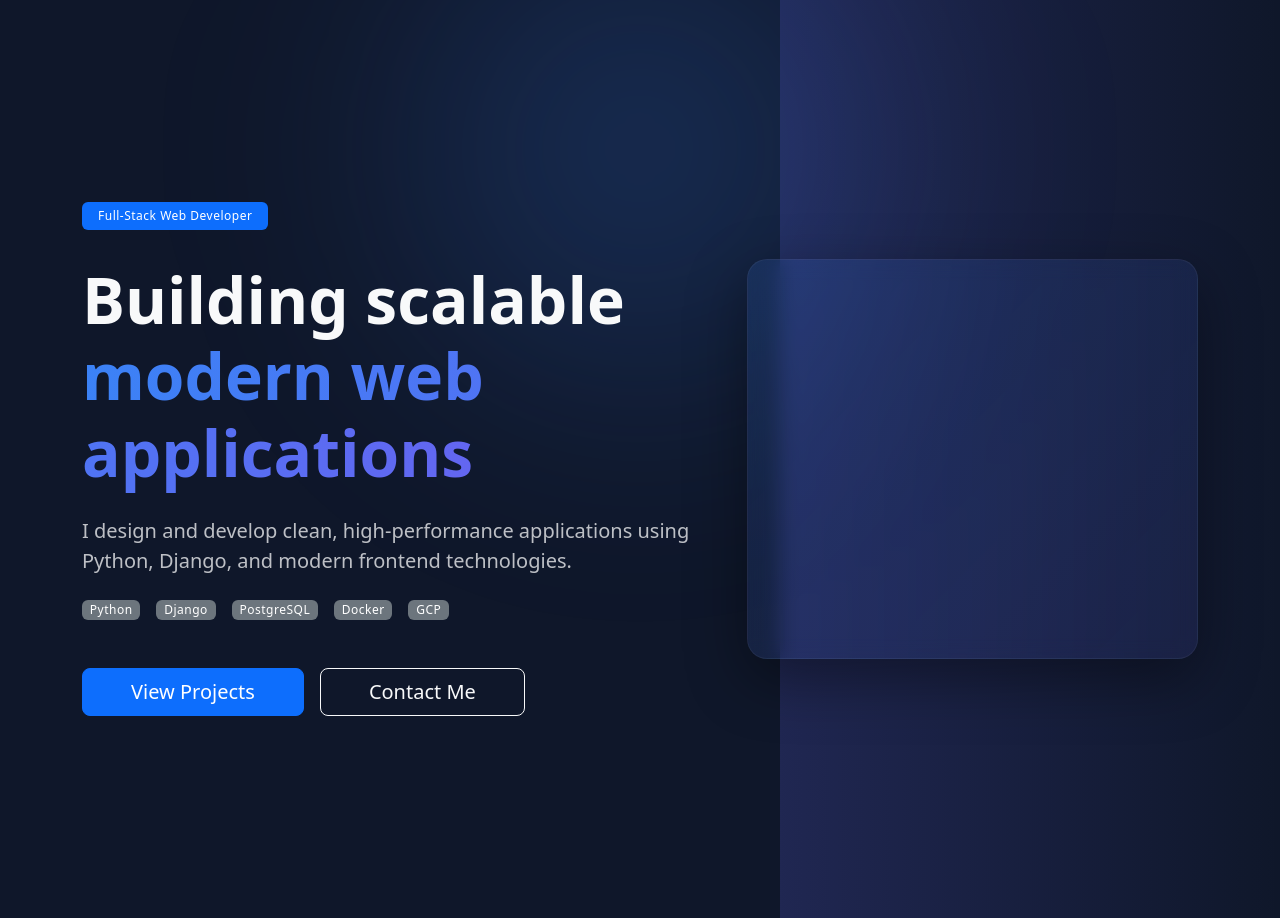
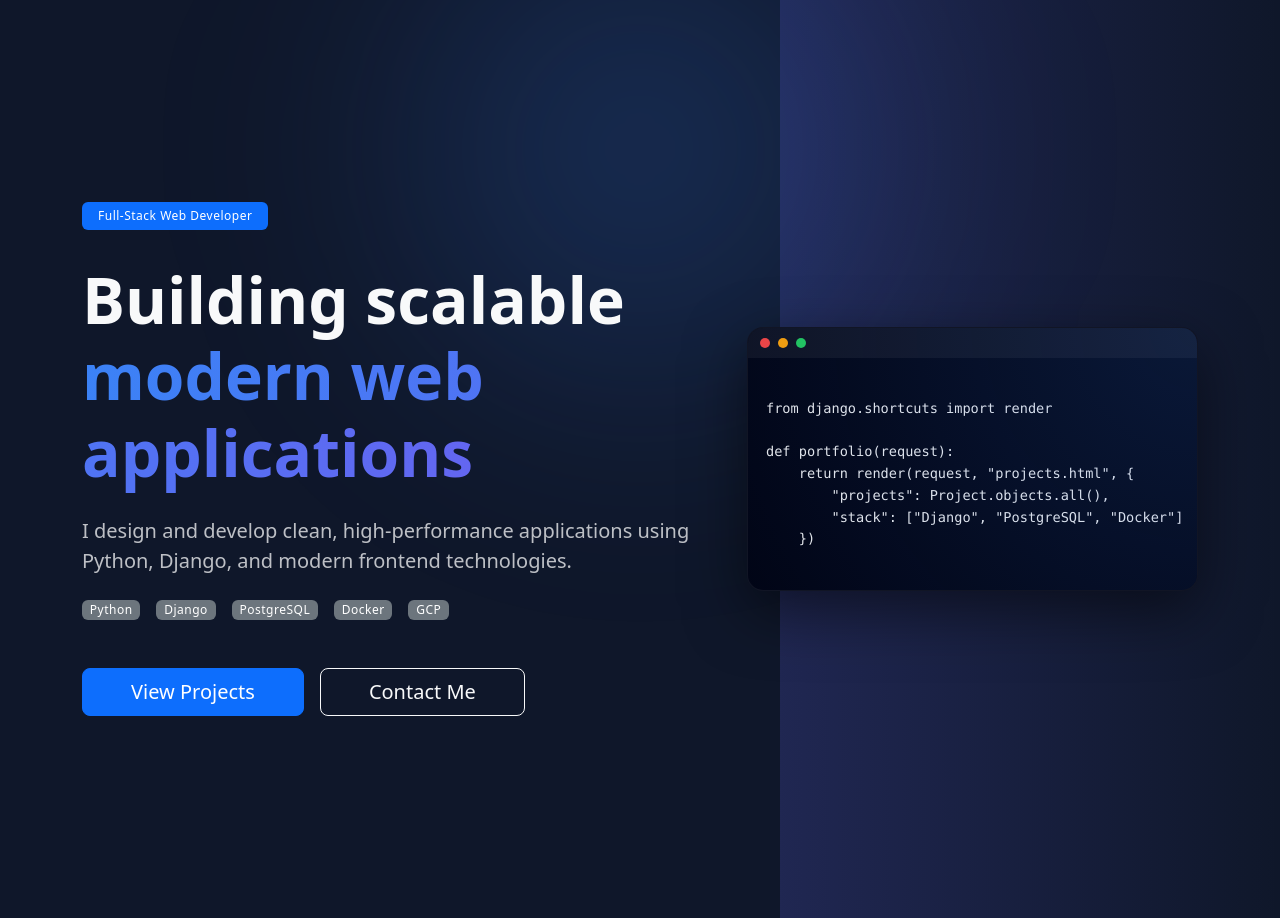
Before and after one commit to abalaye1/devfolio-pro, a Django app: page / in a window 1280 px wide. Shown: the part 73-991 px from the top of the page. Run offline with Django 5.2, Linux system fonts and the light colour scheme; data that the repository does not hold is empty; parts of the project's set-up code (start-up, migrations or seed data) failed here and were passed over.

```diff
--- a/static/css/main.css
+++ b/static/css/main.css
@@ -270,3 +270,59 @@ hr {
 .text-decoration-none.me-1 {
   font-weight: 500;
 }
+
+
+/* =========================
+   HERO CODE PANEL
+========================= */
+
+.hero-code-panel {
+  background: #020617;
+  border-radius: 16px;
+  overflow: hidden;
+  border: 1px solid rgba(255,255,255,0.06);
+  box-shadow: 0 20px 60px rgba(0,0,0,0.5);
+}
+
+/* Top bar */
+.code-header {
+  display: flex;
+  gap: 8px;
+  padding: 10px 12px;
+  background: rgba(255,255,255,0.05);
+}
+
+/* Mac-style dots */
+.dot {
+  width: 10px;
+  height: 10px;
+  border-radius: 50%;
+}
+
+.dot.red { background: #ef4444; }
+.dot.yellow { background: #f59e0b; }
+.dot.green { background: #22c55e; }
+
+/* Code block */
+.code-content {
+  margin: 0;
+  padding: 18px;
+  font-size: 0.85rem;
+  line-height: 1.6;
+  color: #e5e7eb;
+  font-family: "Fira Code", monospace;
+  overflow-x: auto;
+}
+
+/* Subtle glow */
+.hero-code-panel {
+  position: relative;
+}
+
+.hero-code-panel::after {
+  content: "";
+  position: absolute;
+  inset: 0;
+  background: radial-gradient(circle at top right, rgba(59,130,246,0.15), transparent);
+  pointer-events: none;
+}
--- a/templates/includes/hero.html
+++ b/templates/includes/hero.html
@@ -46,9 +46,29 @@
       </div>
 
       <!-- RIGHT SIDE VISUAL PANEL (this is the “sidebar look”) -->
-      <div class="col-lg-5 d-none d-lg-block">
-        <div class="hero-side-panel"></div>
-      </div>
+<div class="col-lg-5 d-none d-lg-block">
+  <div class="hero-code-panel">
+
+    <!-- Fake window bar -->
+    <div class="code-header">
+      <span class="dot red"></span>
+      <span class="dot yellow"></span>
+      <span class="dot green"></span>
+    </div>
+
+    <!-- Code content -->
+    <pre class="code-content"><code>
+from django.shortcuts import render
+
+def portfolio(request):
+    return render(request, "projects.html", {
+        "projects": Project.objects.all(),
+        "stack": ["Django", "PostgreSQL", "Docker"]
+    })
+    </code></pre>
+
+  </div>
+</div>
 
     </div>
   </div>
```
